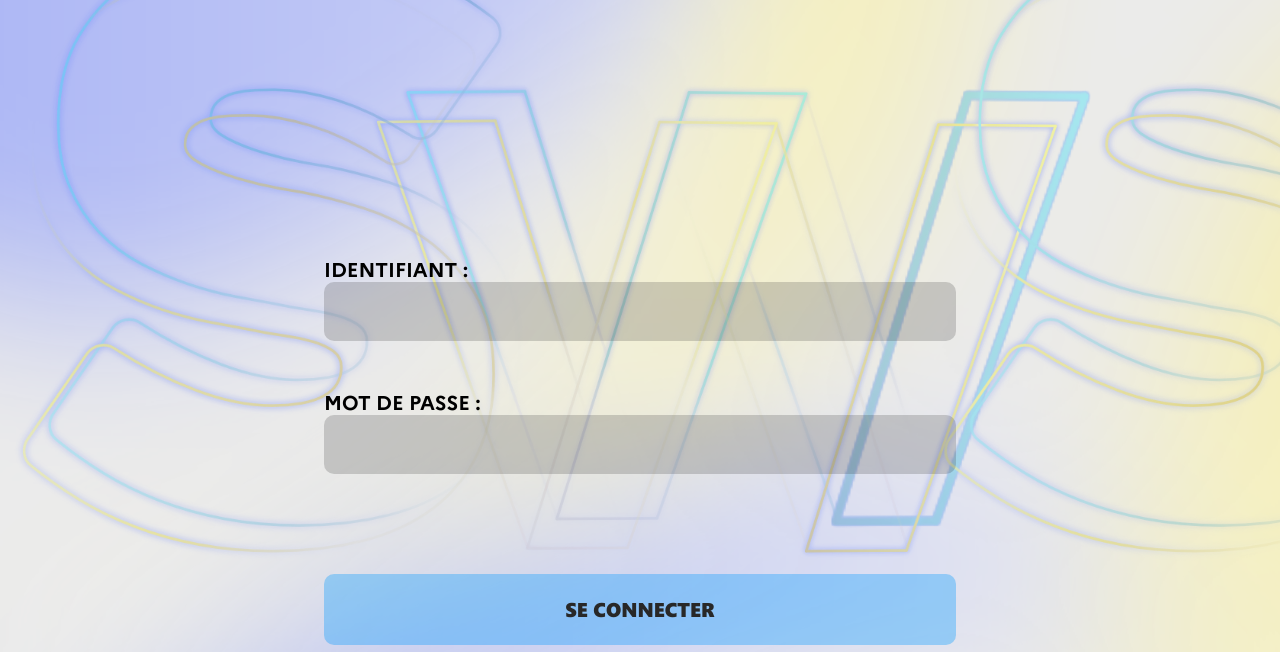
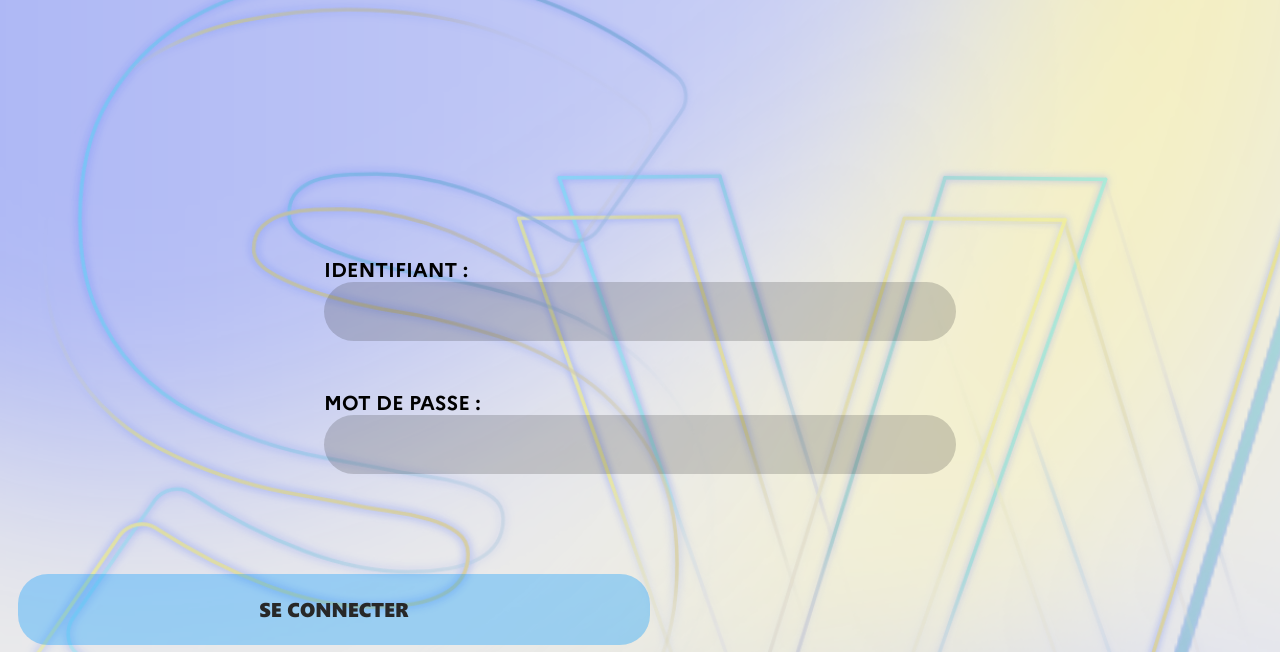
Before and after one commit to alexandre-arniaud/SWS-connexion, a plain HTML site: page index.html in a window 1280 px wide. Shown: the part 137-789 px from the top of the page. Drawn offline with Linux system fonts and the light colour scheme.

Commit message:
Optimisations

```diff
--- a/css/theme.css
+++ b/css/theme.css
@@ -13,11 +13,13 @@ body{
     background: #EBEBEB;
     background-image: url(../assets/background.png);
     background-repeat: no-repeat;
+    background-position: initial;
     background-size: cover;
 }
 
 h3 {
     margin: 0px;
+    padding-bottom: 0px;
 
     font-family: 'Segoe';
     color: #282828;
@@ -35,7 +37,7 @@ p {
     text-align: center;
 }
 
-#connexion {
+.container {
   display: inline-grid;
   margin: 0 auto;
   width: 100%;
@@ -44,20 +46,20 @@ p {
 }
 
 b {
-  margin-top: 50px;
-  margin-left: 25%;
+  margin: 50px 0px 0px 25%;
   font-size: 20px;
 }
 
 input[type=text] {
+    outline: 0;
+    border: none;
+
     width: 50%;
     padding: 22px 20px;
-    margin: 0px 0;
-    margin-bottom: 50px;
-    margin-left: 25%;
+  margin: 0px 0px 50px 25%;
     display: inline-block;
     border: 0px;
-    border-radius: 10px;
+    border-radius: 30px;
     box-sizing: border-box;
 
     background-color: #282828;
@@ -65,13 +67,15 @@ input[type=text] {
 }
 
 input[type=password]{
+  outline: 0;
+  border: none;
+
   width: 50%;
   padding: 22px 20px;
-  margin-top: 0px 0;
-  margin-left: 25%;
+  margin: 0px 0px 0px 25%;
   display: inline-block;
   border: 0px;
-  border-radius: 10px;
+  border-radius: 30px;
   box-sizing: border-box;
 
   background-color: #282828;
@@ -79,25 +83,29 @@ input[type=password]{
 }
 
 input[type=submit] {
+    outline: 0;
+    border: none;
+
     width: 50%;
     background-color: rgba(0, 152, 255, 0.34);
     color: #282828;
     padding: 22px 20px;
-    margin-top: 100px;
-    margin-bottom: 10px;
-    margin-left: 25%;
+    margin: 100px 0px 25% 10px;
     border: none;
-    border-radius: 10px;
+    border-radius: 30px;
     cursor: pointer;
     font-family: 'Segoe';
     font-size: 20px;
 }
 
 input[type=submit]:hover {
+    outline: 0;
+    border: none;
+
     background-color: white;
     color: #0098FF;
     border: 1px solid #0098FF;
-    border-radius: 10px;
+    border-radius: 30px;
 
 }
 
--- a/index.html
+++ b/index.html
@@ -18,14 +18,14 @@
     <h3>STUDENT WORKSPACE</h3>
     <p>CONNEXION</p>
 
-    <div class="container" id="connexion">
+    <div class="container">
           <label><b>IDENTIFIANT :</b></label>
           <input type="text" name="username" required>
 
           <label><b>MOT DE PASSE :</b></label>
           <input type="password" name="password" required>
 
-          <input type="submit" id='submit' value='SE CONNECTER'>
+          <input type="submit" value='SE CONNECTER'>
           <h5>MOT DE PASSE OUBLIÉ ?</h5>
 
     </div>
```
